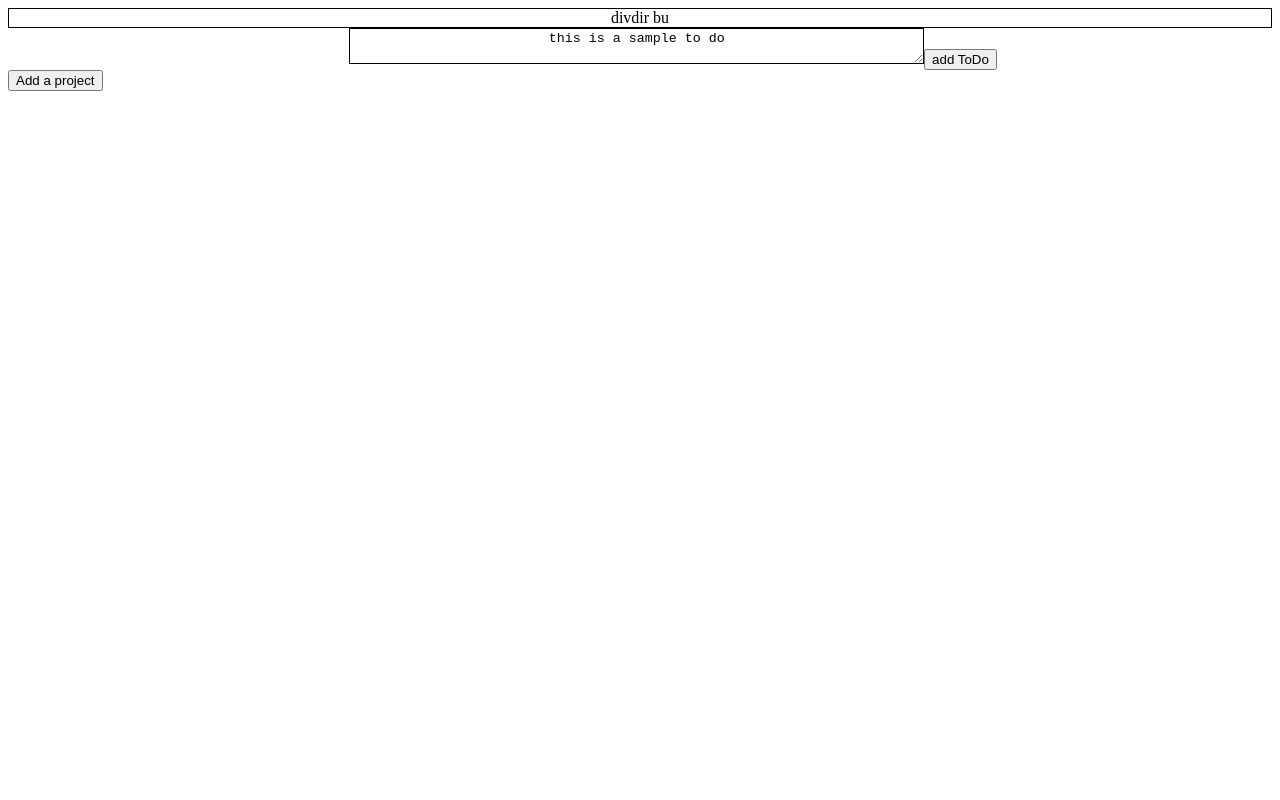
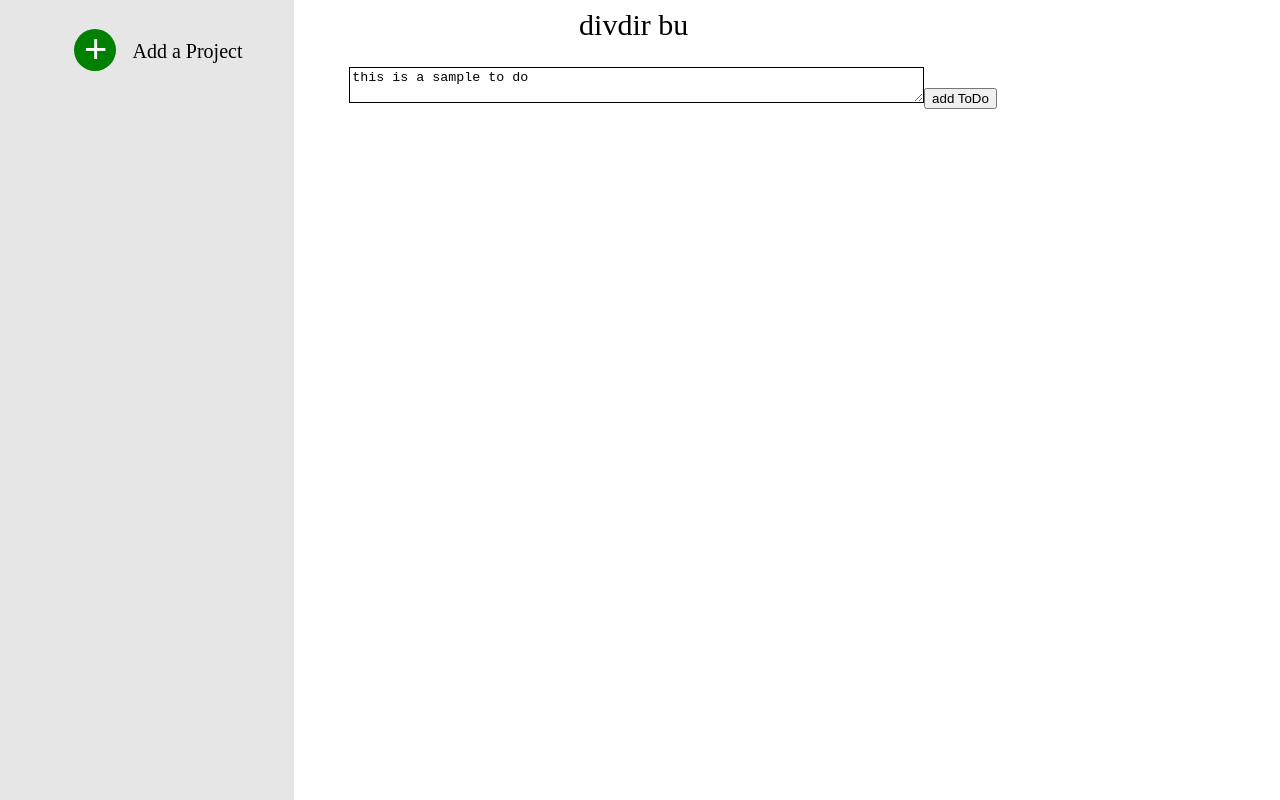
Before and after one commit to 0xtaf/todo, a plain HTML site: page index.html in a window 1280 px wide. Drawn offline with Linux system fonts and the light colour scheme.

Commit message:
bugs fixed

```diff
--- a/style.css
+++ b/style.css
@@ -1,11 +1,13 @@
+
+
 .newProjectViewForm {
     max-width: 300px;
     padding: 10px;
-    background-color: white;
+
 }
 
 .newProjectViewForm input[type=text]{
-    width: 100%;
+    width: 90%;
     padding: 15px;
     margin: 5px 0 22px 0;
     border: none;
@@ -43,20 +45,26 @@
     opacity: 1;
 }
 
-td{
-    border: solid 1px black;
+.project-td{
+    cursor: pointer;
+    padding: 10px;
+    font-size: 20px;
 }
 
 .header{
-    border: solid 1px black;
+    /* border: solid 1px black; */
     text-align: center;
+    margin-left: 23%;
+    width: 53%;
+    font-size: 30px;
 }
 
 .todoTitle{
     border: solid 1px black;
-    text-align: center;
+
     margin-left: 27%;
     width: 45%;
+    margin-top: 2%;
 }
 .todoTextNode{
     border: solid 1px black;
@@ -71,3 +79,65 @@ td{
     margin-left: 27%;
     width: 45%;
 }
+
+.container{
+    position: absolute;
+    /* border: solid 1px; */
+    width: 23%;
+    flex-direction: column;
+    left: 0;
+    height: 100vh;
+
+    top: 0;
+    right: -240px;
+    right: calc(var(--drawer-width)*-1);
+    transform: translateX(0);
+    background: #e6e6e6;
+    /* overflow-y: scroll; */
+    z-index: var(--nav-drawer-z-index);
+    transition: transform .2s;
+    transition-timing-function: ease-out;
+    display: flex;
+    flex-direction: column;
+    transform: translate3d(calc(var(--drawer-width)*-1),0,0);
+    transition-timing-function: ease-in;
+}
+
+.projectButton{
+    display: flex;
+    align-items: center;
+    height: 42px;
+    padding: 0 15px;
+    margin: 12px 0;
+    cursor: pointer;
+    border-radius: 50%;
+    height: 42px;
+    width: 42px;
+    outline: none;
+    margin-left: 25%;
+    margin-top: 10%;
+    border: 1px solid transparent;
+    background-color: green;
+
+}
+
+.projectButton:hover{
+    transform: scale(1.1);
+}
+.projectButton:active{
+    transform: scale(1.0);
+}
+.projectButtonLabel{
+    position: absolute;
+    margin-left: 45%;
+    margin-top: 13.5%;
+    height: 50px;
+    font-size: 20px;
+}
+
+.plusSign{
+    font-size: 40px;
+    color: white;
+    margin-left: -5.5px;
+    margin-top: -2.6px;
+}
```
Also changed, not shown: main.js.
